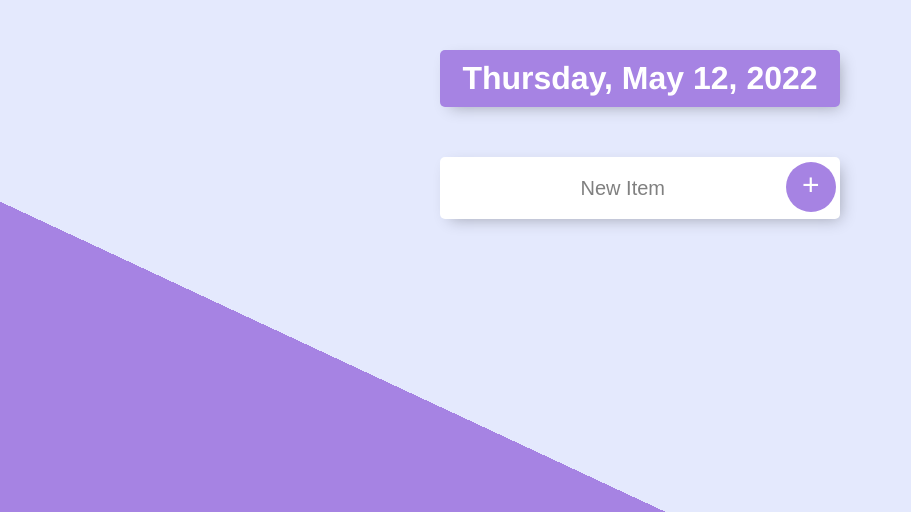
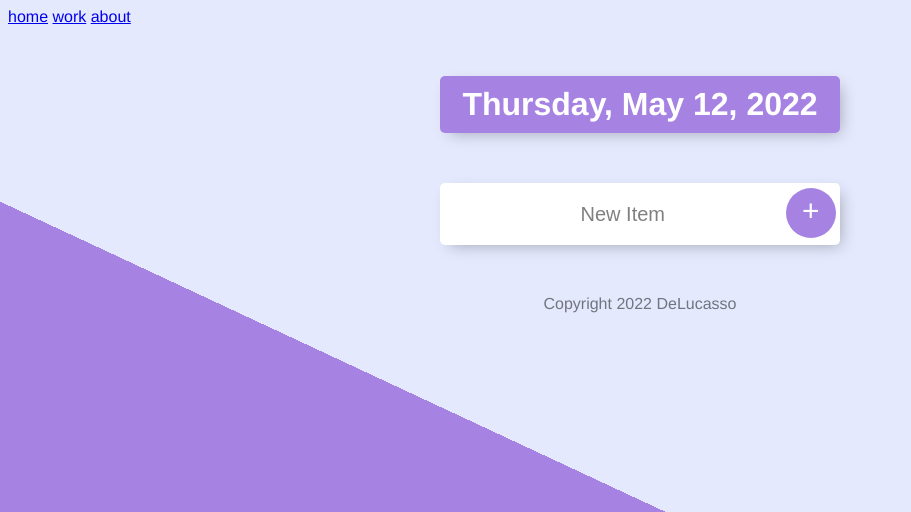
Before and after one commit to DeLucasso/todo, a Node server app: page / in a window 1280 px wide. Shown: the top 512 px of the page, without its empty margins (0-911 px from the left). Run offline with Node 20, Linux system fonts and the light colour scheme.

Commit message:
Added Layouts for Footer Header Menu

```diff
--- a/app.js
+++ b/app.js
@@ -37,6 +37,7 @@ let workItems = [];
 app.post("/", function (req, res) {
 
   let item = req.body.newListItems;
+
   if (req.body.list === "Work"){
     workItems.push(item);
     res.redirect("/work");
@@ -51,11 +52,13 @@ console.log("Now the array items contains: " + items);
 // APP POST  ------------------------- END
 
 // APP GET -------------------------  START
-app.get("/work", function (req, res) {
+app.get("/work", function(req,res) {
   res.render("list", {listTitle: "Work List", newListItems: workItems});
 });
+// APP GET ------------------------- END
 
-app.post("/work", function (req, res) {
+// APP POST -------------------------  START
+app.post("/work", function(req,res) {
 let item = req.body.newItem;
 workItems.push(item);
 res.redirect("/work");
@@ -64,4 +67,8 @@ res.redirect("/work");
   app.listen(3000, function() {
     console.log("Server started on port 3000");
   });
-// APP GET ------------------------- END
+  // APP POST  ------------------------- END
+
+  app.get("/about", function(req, res) {
+    res.render("about");
+  });
--- /dev/null
+++ b/views/footer.ejs
@@ -0,0 +1,6 @@
+</body>
+
+  <footer>
+  Copyright 2022 DeLucasso
+  </footer>
+  </html>
--- /dev/null
+++ b/views/header.ejs
@@ -0,0 +1,12 @@
+<!DOCTYPE html>
+<html lang="en" dir="ltr">
+
+<head>
+  <meta charset="utf-8">
+  <title>To Do List</title>
+  <link rel="stylesheet" href="./css/styles.css">
+</head>
+<body>
+<a href="\">home</a>
+<a href="work">work</a>
+<a href="about">about</a>
--- a/views/list.ejs
+++ b/views/list.ejs
@@ -1,13 +1,4 @@
-<!DOCTYPE html>
-<html lang="en" dir="ltr">
-
-<head>
-  <meta charset="utf-8">
-  <title>To Do List</title>
-  <link rel="stylesheet" href="./css/styles.css">
-</head>
-
-<body>
+<%- include('header'); -%>
 
   <div class="box" id="heading">
     <h1><%= listTitle %></h1>
@@ -28,6 +19,5 @@
 
 </div>
 </div>
-</body>
 
-</html>
+<%- include('footer'); -%>
```
Also changed, not shown: views/about.ejs (added, +8 -0 lines).
